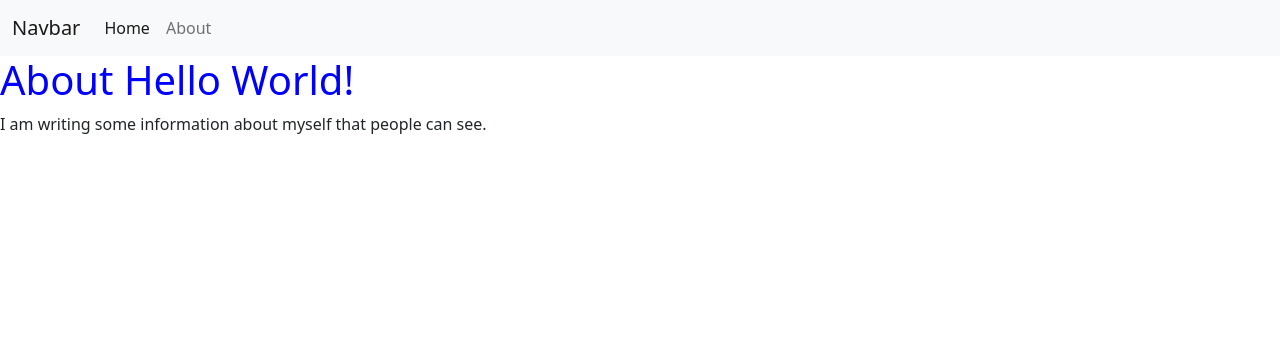
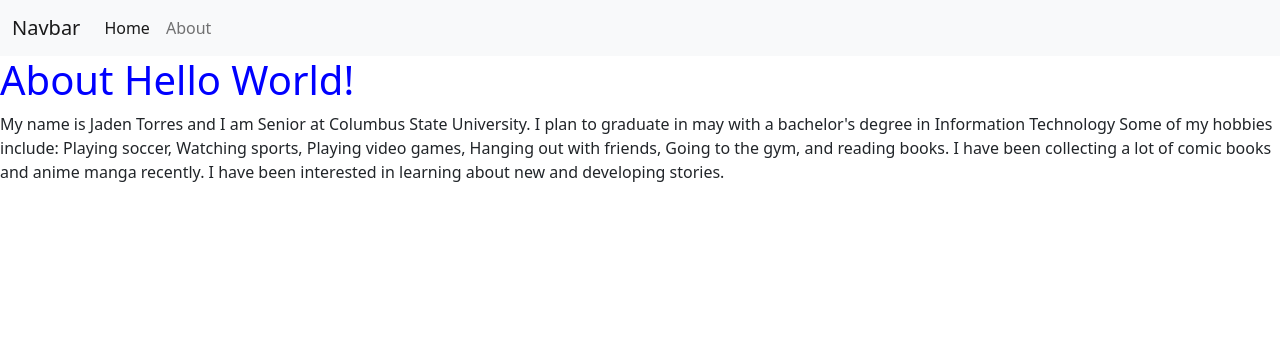
Before and after one commit to Jaden-torres/Flask_lab, a Flask app: page /about in a window 1280 px wide. Shown: the top 356 px of the page. Run offline with Flask 3, Linux system fonts and the light colour scheme.

Commit message:
about update.

```diff
--- a/templates/about.html
+++ b/templates/about.html
@@ -11,7 +11,18 @@
     {% extends "template.html" %}
     {% block content %}
         <h1>About {{ aboutName }}</h1>
-        <p>I am writing some information about myself that people can see. </p>
+        <p>My name is Jaden Torres and I am Senior at Columbus State University.
+            I plan to graduate in may with a bachelor's degree in Information Technology
+            Some of my hobbies include:
+            Playing soccer,
+            Watching sports,
+            Playing video games,
+            Hanging out with friends,
+            Going to the gym,
+            and reading books.
+
+            I have been collecting a lot of comic books and anime manga recently. I have been interested in learning about new and developing stories.
+           </p>
     {% endblock %}
     <script src="https://cdn.jsdelivr.net/npm/bootstrap@5.1.0/dist/js/bootstrap.bundle.min.js" integrity="sha384-U1DAWAznBHeqEIlVSCgzq+c9gqGAJn5c/t99JyeKa9xxaYpSvHU5awsuZVVFIhvj" crossorigin="anonymous"></script>
   </body>
```
